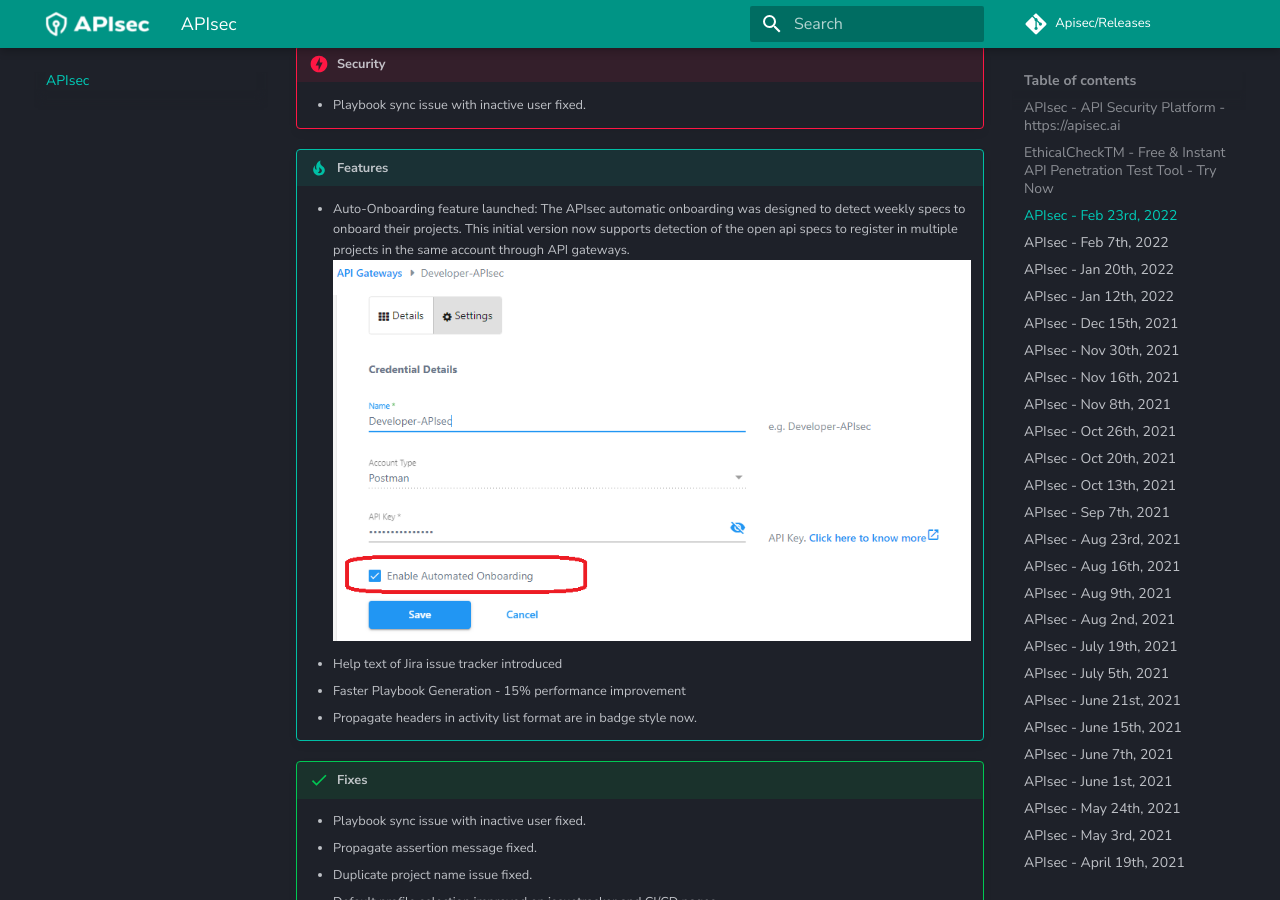
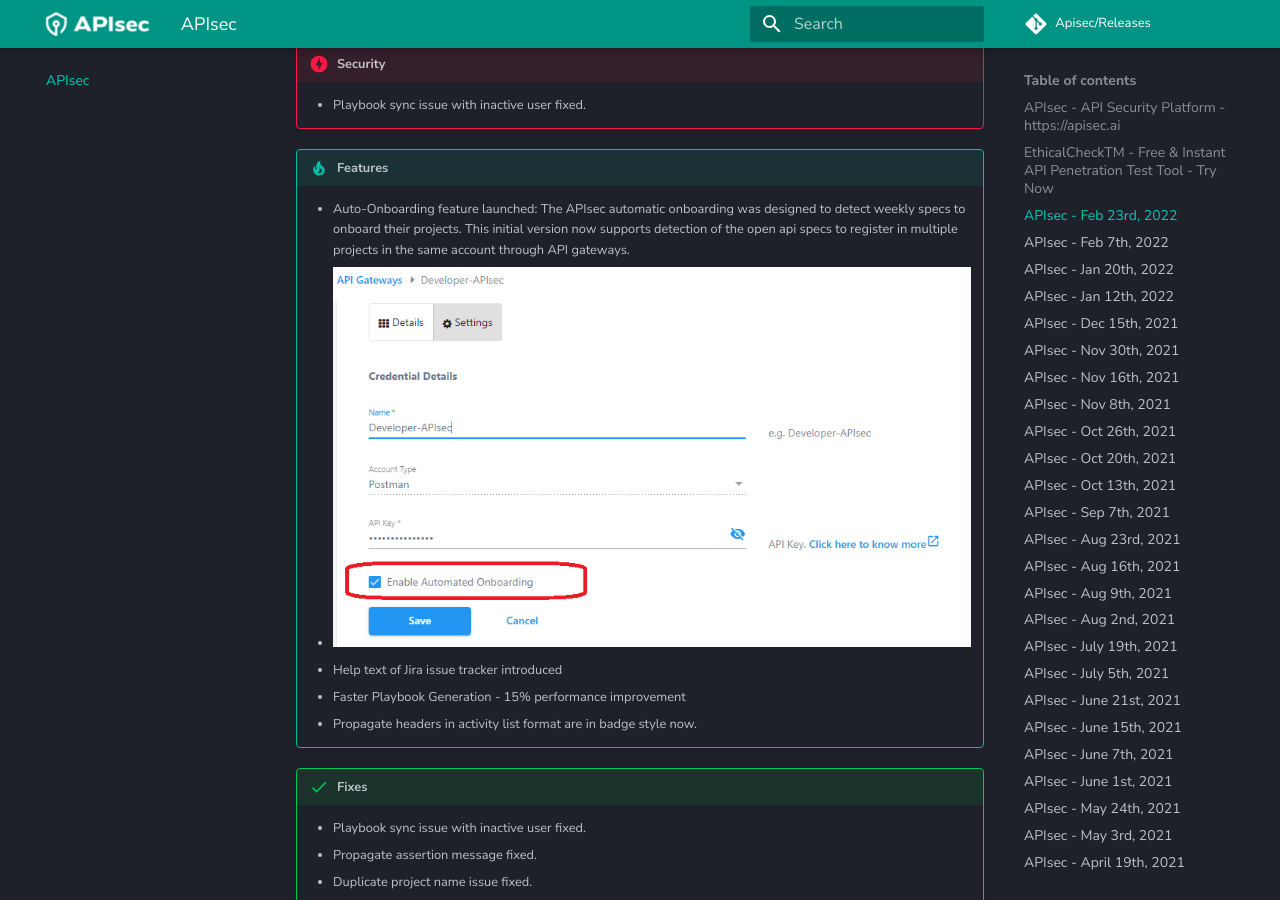
Before and after one commit to apisec-inc/releases, an MkDocs documentation site: the page built from docs/index.md, in a window 1280 px wide and 900 px high, scrolled down 336 px. Built offline with MkDocs 1.6.1 and Material for MkDocs 9.7.7, drawn with Linux system fonts in a browser that asks for light colours.

Commit message:
Update index.md

```diff
--- a/docs/index.md
+++ b/docs/index.md
@@ -17,7 +17,7 @@
 !!! tip "Features"
 
 	- Auto-Onboarding feature launched: The APIsec automatic onboarding was designed to detect weekly specs to onboard their projects. This initial version now supports detection of the open api specs to register in multiple projects in the same account through API gateways.
-	![Screenshot](assets/AutoOnboarding.png)
+	- ![Screenshot](assets/AutoOnboarding.png)
 	- Help text of Jira issue tracker introduced
 	- Faster Playbook Generation - 15% performance improvement
 	- Propagate headers in activity list format are in badge style now.
```
